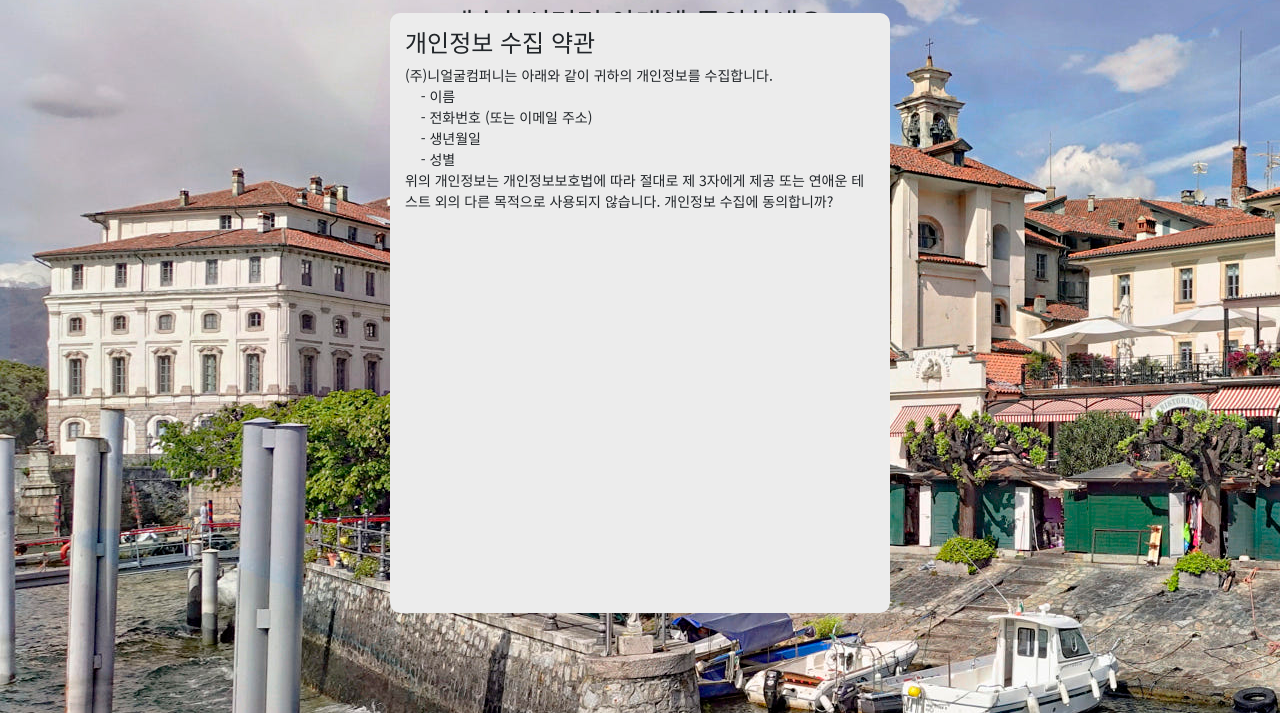
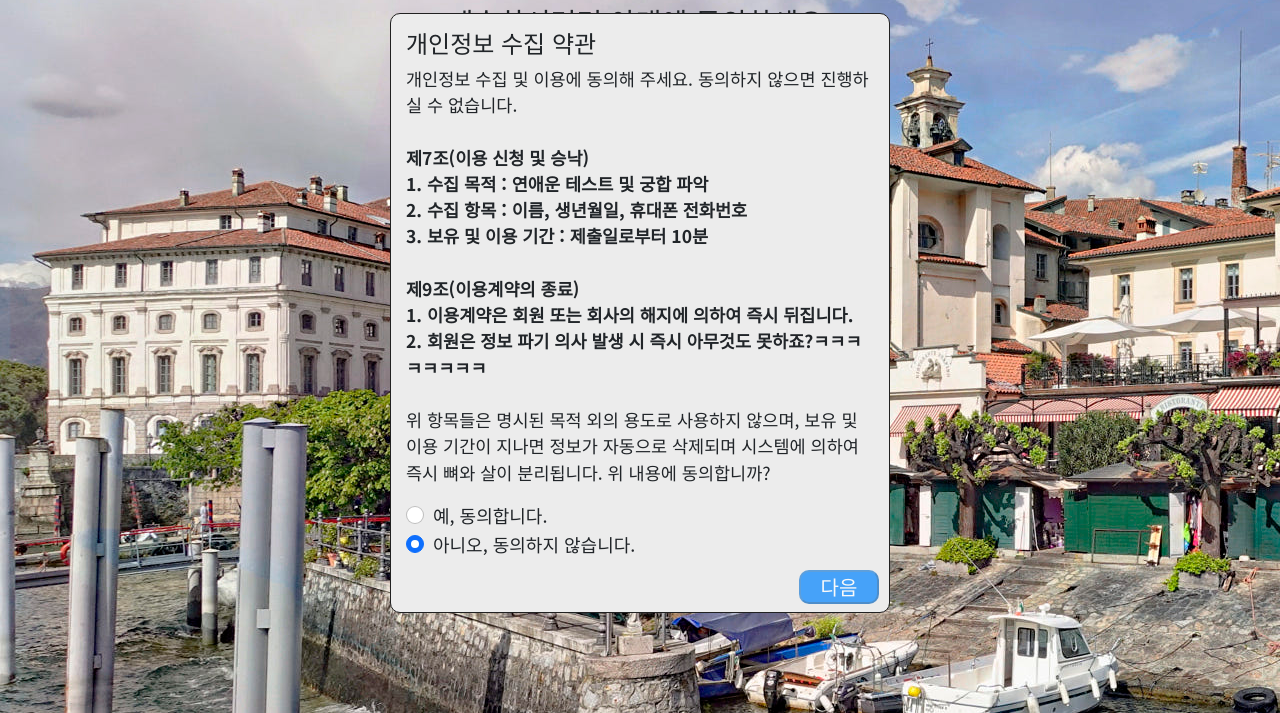
Before and after one commit to ehfthxqlqla/love_fishing, a plain HTML site: page src/front-end/index.html in a window 1280 px wide. Shown: the part 117-830 px from the top of the page. Drawn offline with nearby package versions, Linux system fonts and the light colour scheme; a web font is replaced by a local one.

Commit message:
약관 동의 페이지 생성

```diff
--- a/src/front-end/css/index.css
+++ b/src/front-end/css/index.css
@@ -50,6 +50,7 @@ body {
 }
 
 .css-step1-termsbox {
+    font-size: 20px;
     transition: 2s ease;
     position: absolute;
     top: 50%;
@@ -58,10 +59,43 @@ body {
     border-radius: 10px;
     width: 500px;
     height: 600px;
+    border: 1px solid #212121;
     background: rgb(236, 236, 236);
+}
+
+.css-step1-termsbox-wrap {
+    position: relative;
+    width: 100%;
+    height: 580px;
 }
 
 .css-step1-terms-pinfo {
     margin-top: 15px;
     margin-left: 15px;
 }
+
+.css-accept-deny {
+    font-size: 18px;
+    margin-left: 15px;
+}
+
+.js-next-step1 {
+    transition: .5s ease;
+    color: white;
+    font-weight: 400;
+    background: #0084ff;
+    width: 80px;
+    border-radius: 10px;
+    position: absolute;
+    right: 10px;
+    bottom: 5px;
+}
+
+.js-next-step1:disabled {
+    opacity: 0.7;
+}
+
+.js-next-step1:where(:hover, :focus):not(:disabled) {
+    transition: .5s ease;
+    background: #006ace;
+}
--- a/src/front-end/index.html
+++ b/src/front-end/index.html
@@ -11,18 +11,42 @@
 </head>
 <body>
     <div class="container">
-        <h1 class="css-step1-welcome">연애운 테스트에 오신것을 환영합니다!</h1>
+        <h1 class="css-step1-welcome">니얼굴</h1>
         <h3 class="css-step1-subwelcome">계속하시려면 아래에 동의하세요.</h3>
 
         <div class="css-step1-termsbox">
-            <h4 class="css-step1-terms-pinfo">개인정보 수집 약관</h4>
-            <pre style="margin-left: 15px; margin-right: 15px;">(주)니얼굴컴퍼니는 아래와 같이 귀하의 개인정보를 수집합니다.
-    - 이름
-    - 전화번호 (또는 이메일 주소)
-    - 생년월일
-    - 성별
-위의 개인정보는 개인정보보호법에 따라 절대로 제 3자에게 제공 또는 연애운 테스트 외의 다른 목적으로 사용되지 않습니다. 개인정보 수집에 동의합니까?
-            </pre>
+            <div class="css-step1-termsbox-wrap">
+                <h4 class="css-step1-terms-pinfo">개인정보 수집 약관</h4>
+<pre style="margin-left: 15px; margin-right: 15px;">개인정보 수집 및 이용에 동의해 주세요. 동의하지 않으면 진행하실 수 없습니다.
+<b>
+제7조(이용 신청 및 승낙)
+1. 수집 목적 : 연애운 테스트 및 궁합 파악
+2. 수집 항목 : 이름, 생년월일, 휴대폰 전화번호
+3. 보유 및 이용 기간 : 제출일로부터 10분
+
+제9조(이용계약의 종료)
+1. 이용계약은 회원 또는 회사의 해지에 의하여 즉시 뒤집니다.
+2. 회원은 정보 파기 의사 발생 시 즉시 아무것도 못하죠?ㅋㅋㅋㅋㅋㅋㅋㅋ
+</b>
+위 항목들은 명시된 목적 외의 용도로 사용하지 않으며, 보유 및 이용 기간이 지나면 정보가 자동으로 삭제되며 시스템에 의하여 즉시 뼈와 살이 분리됩니다. 위 내용에 동의합니까?</pre>
+                <div class="css-accept-deny">
+                    <div class="form-check js-accept-terms">
+                        <input class="form-check-input" type="radio" name="flexRadioDefault" id="accept-terms">
+                        <label class="form-check-label" for="accept-terms">
+                        예, 동의합니다.
+                        </label>
+                    </div>
+                    <div class="form-check js-deny-terms">
+                        <input class="form-check-input" type="radio" name="flexRadioDefault" id="deny-terms" checked>
+                        <label class="form-check-label" for="deny-terms">
+                        아니오, 동의하지 않습니다.
+                        </label>
+                    </div>
+                </div>
+
+                <button class="js-next-step1" disabled>다음</button>
+            </div>
+
         </div>
     </div>
 
--- a/src/front-end/js/index.js
+++ b/src/front-end/js/index.js
@@ -24,6 +24,10 @@ const step1 = `
 const container = document.querySelector(".container")
 
 window.onload = () => {
+    setTimeout(() => {
+        document.querySelector(".css-step1-welcome").innerText = `연애운 테스트에 오신것을 환영합니다!`
+    }, 1);
+
     const qs = queryString(window.location.search)
 
     console.log(qs)
@@ -38,3 +42,15 @@ window.onload = () => {
         document.querySelector(".css-step1-termsbox").style.transform = `translate(-50%, -50%)`
     }
 }
+
+const nextButton1 = document.querySelector(".js-next-step1"),
+termsAcceptButton = document.querySelector(".js-accept-terms"),
+termsDenyButton = document.querySelector(".js-deny-terms")
+
+termsAcceptButton.addEventListener("click", function() {
+    nextButton1.disabled = false
+})
+
+termsDenyButton.addEventListener("click", function() {
+    nextButton1.disabled = true
+})
```
